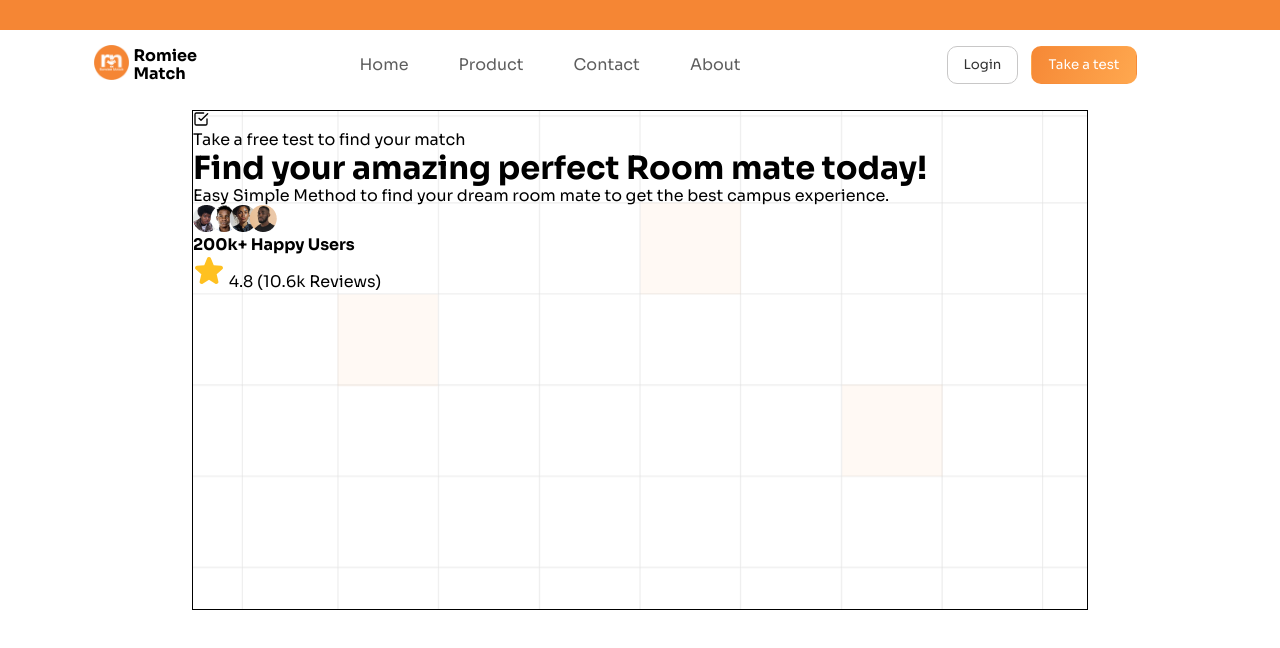
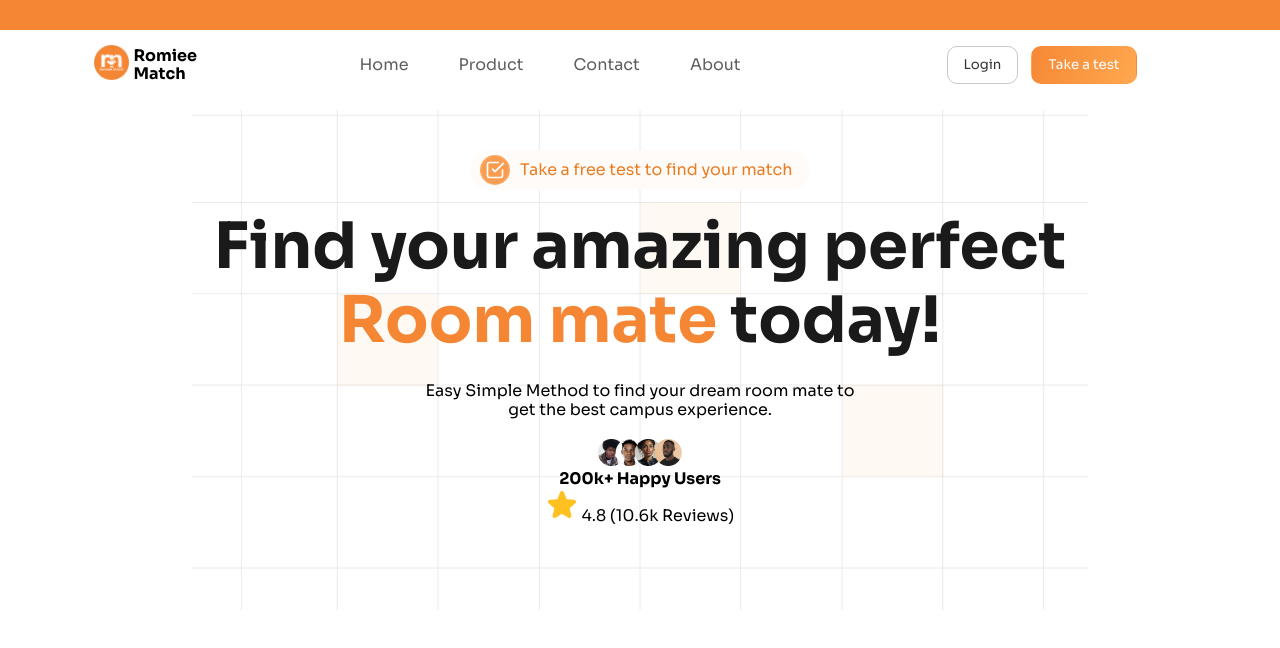
Before and after one commit to SimpleX-T/Roomie-Match-App, a React (Vite) app: page / in a window 1280 px wide. Shown: the top 648 px of the page. Built offline with nearby package versions, Linux system fonts and the light colour scheme.

Commit message:
adding styles

```diff
--- a/src/App.css
+++ b/src/App.css
@@ -96,7 +96,86 @@ main {
 	width: 70%;
 	height: 500px;
 	margin: 20px auto;
+	padding: 20px;
+
+	text-align: center;
 	background: url("/Assets/bg-square.png") center center no-repeat;
 	background-size: cover;
-	border: 1px solid;
+
+	.hero {
+		width: 100%;
+
+		.free-test {
+			width: 340px;
+			height: 40px;
+			margin: 20px auto;
+			display: flex;
+			align-items: center;
+			gap: 10px;
+			padding: 0 10px;
+			text-align: center;
+			background: rgba(255, 251, 248, 1);
+			cursor: pointer;
+			border-radius: 30px;
+
+			.icon {
+				position: relative;
+				width: 30px;
+				height: 30px;
+				display: flex;
+				align-items: center;
+				justify-content: center;
+				background: rgba(249, 146, 61, 0.8);
+				border-radius: 50%;
+				z-index: 5;
+			}
+
+			.icon::after {
+				content: "";
+				width: 100%;
+				height: 100%;
+				position: absolute;
+				top: 0;
+				left: 0;
+				z-index: -1;
+				border-radius: inherit;
+				background: rgba(249, 146, 61, 0.5);
+				animation: expand 2s infinite ease;
+			}
+
+			p {
+				color: rgba(233, 124, 33, 1);
+			}
+		}
+
+		h1.hero-title {
+			font-size: 4rem;
+			margin-bottom: 25px;
+			color: rgba(26, 26, 26, 1);
+
+			span {
+				color: #f58634;
+			}
+		}
+
+		.hero-desc {
+			width: 430px;
+			margin: 0 auto 20px;
+			font-size: 1rem;
+			font-weight: 400;
+			color: rgba(0, 0, 0, 1);
+		}
+	}
 }
+
+@keyframes expand {
+	0% {
+		transform: scale(0.8);
+	}
+	50% {
+		transform: scale(1.2);
+	}
+	100% {
+		transform: scale(0.8);
+	}
+}
--- a/src/App.jsx
+++ b/src/App.jsx
@@ -51,7 +51,16 @@ function Hero() {
 		<div className='hero'>
 			<div className='free-test'>
 				<div className='icon'>
-					<FiCheckSquare />
+					<IconContext.Provider
+						value={{
+							style: {
+								color: "#fff",
+								width: "1.25rem",
+								height: "1.25rem",
+							},
+						}}>
+						<FiCheckSquare />
+					</IconContext.Provider>
 				</div>
 				<p>Take a free test to find your match</p>
 			</div>
@@ -59,7 +68,7 @@ function Hero() {
 				Find your amazing perfect{" "}
 				<span className='color'>Room mate</span> today!
 			</h1>
-			<p>
+			<p className='hero-desc'>
 				Easy Simple Method to find your dream room mate to get the best
 				campus experience.
 			</p>
```
